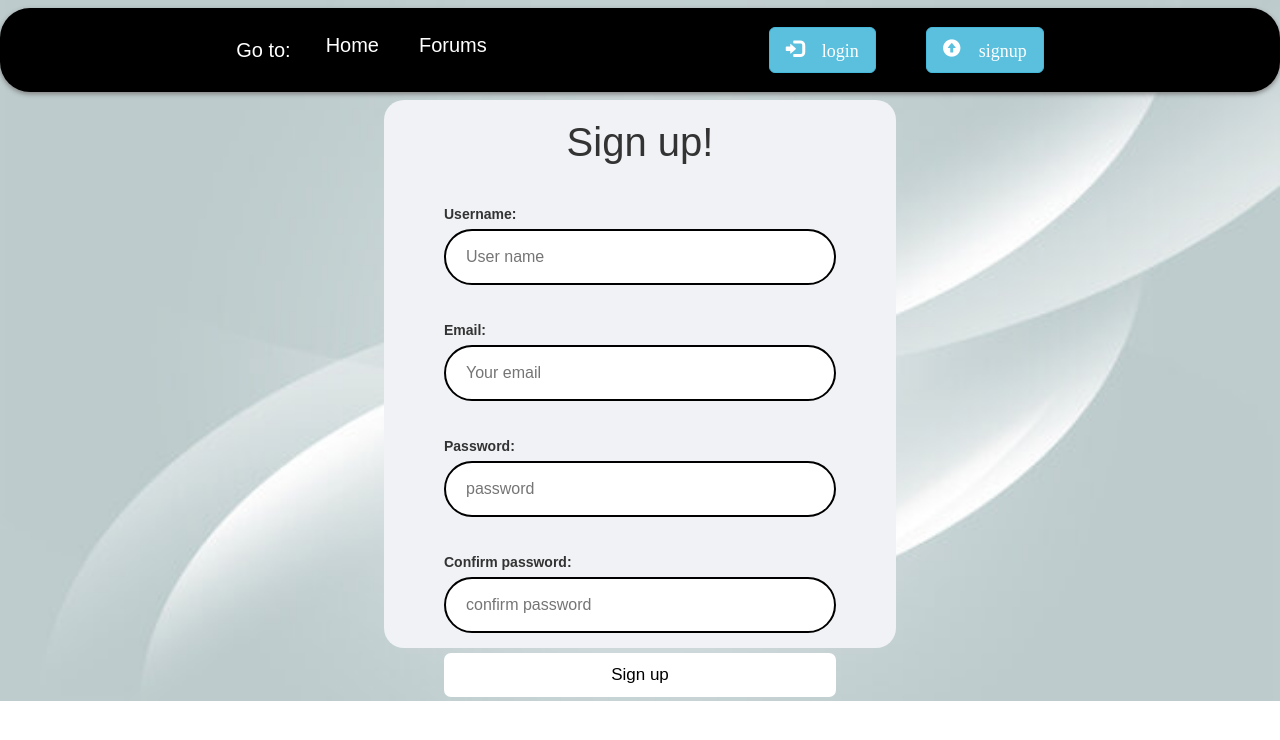
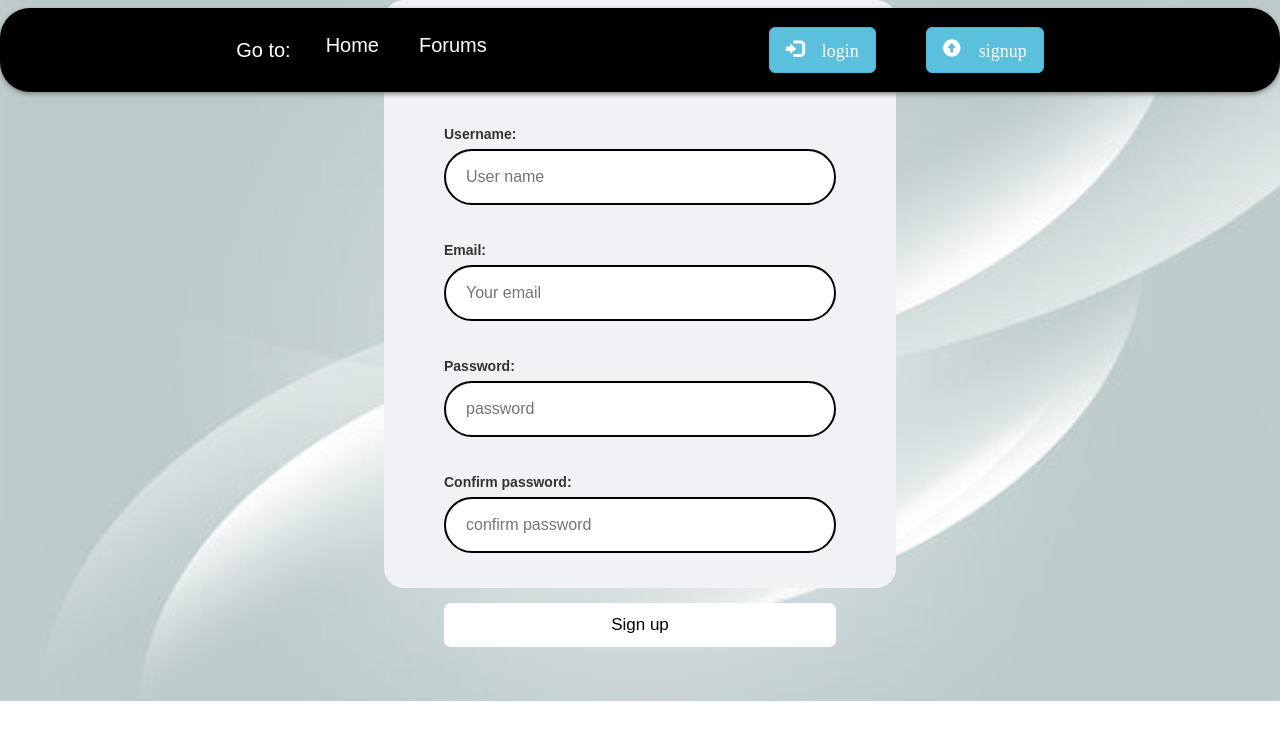
Before and after one commit to IceBearSYK/AgileProj, a Flask app: page /signup in a window 1280 px wide. Shown: the top 740 px of the page. Run offline with Flask 3, Linux system fonts and the light colour scheme; some libraries are stand-ins or nearby versions.

Commit message:
changed the background for the signup page and matched it with login page and made the style of login page same as signup page fixing alignments and making the page consitant

```diff
--- a/app/static/signup.css
+++ b/app/static/signup.css
@@ -27,7 +27,6 @@ main {
     justify-content: center;
     padding: 0;
     background-color:  #f0f2f5;
-    margin-top: 100px;
     border-radius: 20px;
 
 }
@@ -43,7 +42,7 @@ main {
 .loginPage {
     margin: 0 50px;
     width: 520px;
-    margin-bottom: 0px;
+    margin-bottom: 20px;
     align-items: center;
 }
 
@@ -57,6 +56,7 @@ main {
 
 .loginPage h2{
     margin: 0;
+    margin-top: 20px;
     width: 100%;
 
 }
@@ -98,7 +98,7 @@ input {
     background-color:white;
     color: black;
     font-size: 17px;
-    margin-top: 20px;
+    margin-top: 50px;
 }
 
 .button:hover {
```
Also changed, not shown: app/static/login.css (line endings or trailing spaces).
